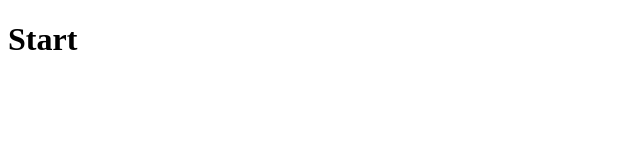
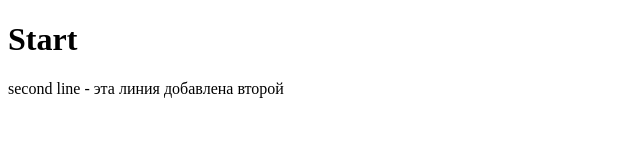
Before and after one commit to AsSerge/testhomeworld, a plain HTML site: page index.html in a window 1280 px wide. Shown: the whole page, without its empty margins (0-640 px from the left). Drawn offline with Linux system fonts and the light colour scheme.

Commit message:
Second line

```diff
--- a/index.html
+++ b/index.html
@@ -7,5 +7,6 @@
 </head>
 <body>
     <h1>Start</h1>
+    <p>second line - эта линия добавлена второй</p>
 </body>
 </html>
```
